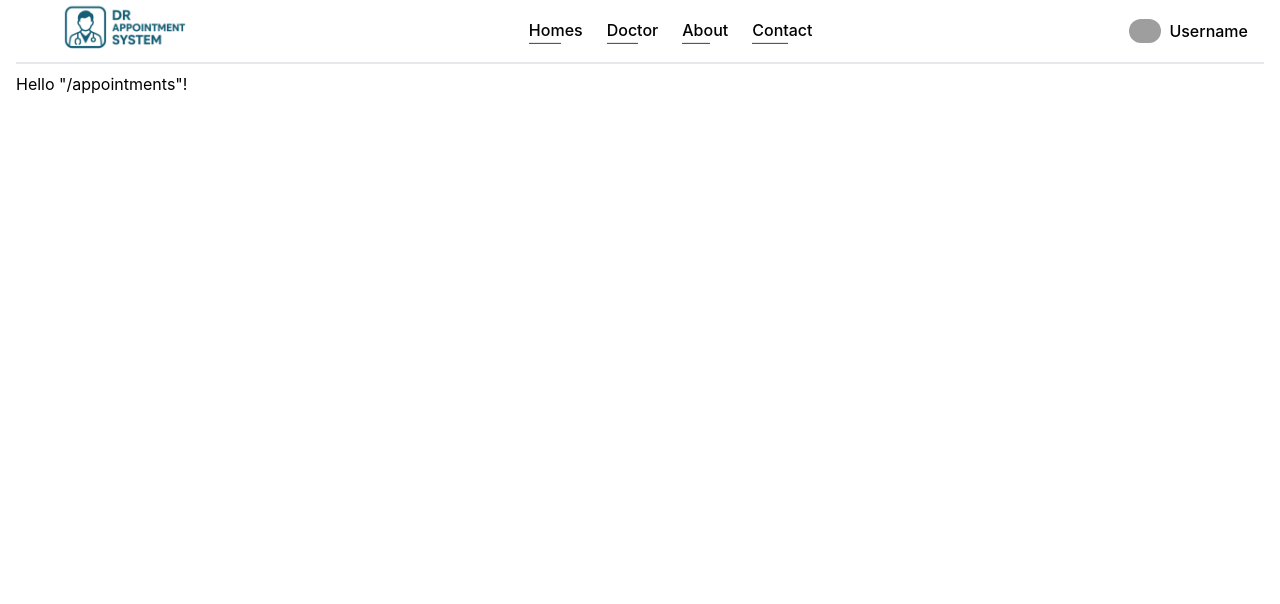
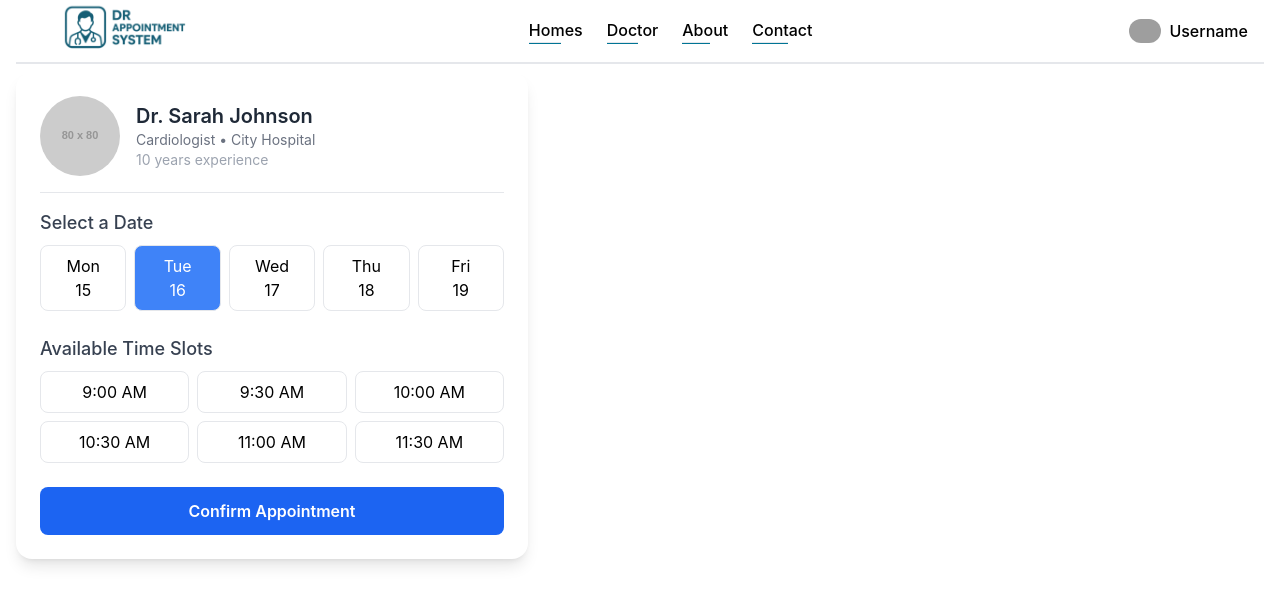
Before and after one commit to talhadar2011/DR_Appointment, a React (Vite) app in the folder client/dr_appointment_client/: page /appointments in a window 1280 px wide. Shown: the top 604 px of the page. Built offline with nearby package versions, Linux system fonts and the light colour scheme; grey boxes are pictures that could not be loaded.

Commit message:
Appointment Section created

```diff
--- a/client/dr_appointment_client/index.html
+++ b/client/dr_appointment_client/index.html
@@ -2,12 +2,12 @@
 <html lang="en">
   <head>
     <meta charset="UTF-8" />
-    <link rel="icon" type="image/svg+xml" href="/vite.svg" />
+    <link rel="icon" type="image/svg+xml" href="./src/assets/Logo_white_s-c.webp" />
     <meta name="viewport" content="width=device-width, initial-scale=1.0" />
     <link rel="preload" as="style" href="https://cdn.jsdelivr.net/npm/flowbite@3.1.2/dist/flowbite.min.css" onload="this.onload=null;this.rel='stylesheet'" />
 
 
-    <title>DrBookings</title>
+    <title>Dr's Appointment System</title>
   </head>
   <body>
     <div id="root"></div>
--- a/client/dr_appointment_client/src/components/Header.tsx
+++ b/client/dr_appointment_client/src/components/Header.tsx
@@ -5,7 +5,7 @@ export default function Header() {
  <section className="bg-white dark:bg-cyan-900">
     <div className="grid max-w-screen-xl px-4 py-8 mx-auto lg:gap-8 xl:gap-0 lg:py-16 lg:grid-cols-12">
         <div className="mr-auto place-self-center lg:col-span-7">
-            <h1 className="max-w-2xl mb-4 text-4xl font-extrabold tracking-tight leading-none md:text-5xl xl:text-6xl dark:text-white">Wellcome to Dr's Appointment Portal</h1>
+            <h1 className="max-w-2xl mb-4 text-4xl font-extrabold tracking-tight leading-none md:text-5xl xl:text-6xl dark:text-white">Wellcome to Dr's Appointment System</h1>
             <p className="max-w-2xl mb-6 font-light text-gray-500 lg:mb-8 md:text-lg lg:text-xl dark:text-gray-200">Book your appointment and visit your Doctor right away...</p>
             <div className=" bg-white cursor-pointer inline-flex items-center justify-center px-5 py-3 mr-3 text-base font-medium text-center text-black rounded-lg bg-primary-700 hover:bg-cyan-800 hover:text-white focus:ring-4 focus:ring-primary-300 dark:focus:ring-primary-900">
                 Get started
--- a/client/dr_appointment_client/src/pages/DoctorDetail.tsx
+++ b/client/dr_appointment_client/src/pages/DoctorDetail.tsx
@@ -1,4 +1,4 @@
-import React from "react";
+import React, { useEffect, useState } from "react";
 import { AppContext } from "../context/AppContext";
 
 export default function DoctorDetail({ doctorId }: { doctorId: string }) {
@@ -6,21 +6,117 @@ export default function DoctorDetail({ doctorId }: { doctorId: string }) {
   const doctors = React.useContext(AppContext)
   const doctor = doctors?.find(doc => doc.id == doctorId)
   console.log(doctor, "doctor in DoctorDetail");
+
+  //Creating Time Solts for Appointment
+
+  const [AppointmentSlots, setAppointmentSlots] = useState([])
+  const [AppointmentDay, setAppointmentDay] = useState(0)
+  const [AppointmentTime, setAppointmentTime] = useState([])
+  console.log(AppointmentSlots, "Slots")
+  console.log(AppointmentTime, "TIME")
+  const getAppointmentSlots = async () => {
+    setAppointmentSlots([])
+
+    const today = new Date()
+    const workingSlots = []
+    let current = new Date(today)
+    const slots = [];
+    const startHour = 8
+    const endHour = 14
+    for (let hour = startHour; hour < endHour; hour++) {
+      slots.push(`${hour}:00`);
+    }
+    // slots.push(`${endHour}:00`);
+    setAppointmentTime(slots)
+    while (workingSlots.length < 5) {
+      current.setDate(current.getDate() + 1);
+      const day = current.getDay();
+      if (day !== 0 && day !== 6) {
+        workingSlots.push(
+
+          new Date(current).toDateString().slice(4, 10)
+
+        );
+      }
+    }
+    setAppointmentSlots(workingSlots)
+
+
+  }
+  const handleSelectedTime=(selectedTime)=>{
+    const unbookedTime=AppointmentTime.filter((time)=> time!==selectedTime)
+    console.log(unbookedTime)
+    setAppointmentTime(unbookedTime)
+  }
+
+  useEffect(() => {
+    getAppointmentSlots()
+
+  }, [doctorId])
   return (
     <div className=" bg-cyan-800 rounded mt-10">
-      <div className="gap-8 items-center py-8 px-4 mx-auto max-w-screen-xl xl:gap-16 md:grid md:grid-cols-2 sm:py-16 lg:px-6">
-        <img className="w-full hidden dark:block" fetchPriority="high" src="https://cdn-icons-png.flaticon.com/512/149/149071.png" alt="dashboard image" />
+      <div className="flex flex-col gap-8 items-center py-8 px-4 mx-auto max-w-screen-xl xl:gap-16 md:grid md:grid-cols-2 sm:py-16 lg:px-6">
+        <img className="w-3/4 hidden dark:block" fetchPriority="high" src="https://cdn-icons-png.flaticon.com/512/149/149071.png" alt="dashboard image" />
         <div className="mt-4 md:mt-0">
           <h2 className="mb-4 text-4xl tracking-tight font-extrabold text-gray-900 dark:text-white">{doctor?.name}</h2>
           <p className="mb-6 font-bold text-gray-500 md:text-lg dark:text-white">{doctor?.specialization}</p>
           <p className="mb-6 font-medium text-gray-500 md:text-lg dark:text-white">{doctor?.degrees}</p>
           <p className="mb-6 font-medium text-gray-500 md:text-lg dark:text-white">Years of Experience: {doctor?.yearsOfExperience}</p>
           <p className="mb-6 font-medium text-gray-500 md:text-lg dark:text-white">Ratings: {doctor?.rating}</p>
-          <a className="inline-flex items-center cursor-pointer text-cyan-800 bg-white hover:bg-cyan-50 focus:ring-4 focus:ring-cyan-300 font-medium rounded-lg text-sm px-5 py-2.5 text-center dark:focus:ring-cyan-900">
+          {/* <a className="inline-flex items-center cursor-pointer text-cyan-800 bg-white hover:bg-cyan-50 focus:ring-4 focus:ring-cyan-300 font-medium rounded-lg text-sm px-5 py-2.5 text-center dark:focus:ring-cyan-900">
             Book Appointment
             <svg className="ml-2 -mr-1 w-5 h-5" fill="currentColor" viewBox="0 0 20 20" xmlns="http://www.w3.org/2000/svg"><path fillRule="evenodd" d="M10.293 3.293a1 1 0 011.414 0l6 6a1 1 0 010 1.414l-6 6a1 1 0 01-1.414-1.414L14.586 11H3a1 1 0 110-2h11.586l-4.293-4.293a1 1 0 010-1.414z" clipRule="evenodd"></path></svg>
-          </a>
+          </a> */}
         </div>
+      </div>
+      <div className="text-center pb-8 text-white">
+        <h1 className="mb-4 text-2xl tracking-tight font-extrabold text-gray-900 dark:text-white">Available Appointments</h1>
+        <div className="flex justify-center gap-4 mb-10">
+          {
+            AppointmentSlots.map((day, index) => (
+              <>
+                <button
+                  key={index}
+                  className=" cursor-pointer w-16  h-16 rounded-lg border flex flex-col items-center justify-center hover:bg-cyan-500 hover:text-white"
+                >
+                  <span className="font-medium">
+                    {day}
+
+                  </span>
+                  <br></br>
+
+                </button>
+
+              </>
+            ))
+          }
+
+
+        </div>
+        <div className="flex justify-center gap-4 mb-10">
+          {
+            AppointmentTime.map((time, index) => (
+              <>
+                <button
+                onClick={()=>handleSelectedTime(time)}
+                  key={index}
+                  className=" cursor-pointer w-16  h-16 rounded-lg border flex flex-col items-center justify-center hover:bg-cyan-500 hover:text-white"
+                >
+                  <span className="font-medium">
+                    {time}
+
+                  </span>
+                  <br></br>
+
+                </button>
+
+              </>
+            ))
+          }
+
+
+        </div>
+
       </div>
     </div>
   )
--- a/client/dr_appointment_client/src/pages/MyAppoinments.tsx
+++ b/client/dr_appointment_client/src/pages/MyAppoinments.tsx
@@ -0,0 +1,59 @@
+import React from 'react'
+
+export default function MyAppoinments() {
+  return (
+    <div>
+  <div className="bg-white shadow-lg rounded-2xl p-6 w-full max-w-lg">
+    <div className="flex items-center gap-4 border-b pb-4 mb-4">
+      <img src="https://via.placeholder.com/80" alt="Doctor"
+        className="w-20 h-20 rounded-full object-cover"/>
+      <div>
+        <h2 className="text-xl font-semibold text-gray-800">Dr. Sarah Johnson</h2>
+        <p className="text-gray-500 text-sm">Cardiologist • City Hospital</p>
+        <p className="text-gray-400 text-sm">10 years experience</p>
+      </div>
+    </div>
+
+    <div>
+      <h3 className="text-lg font-medium text-gray-700 mb-2">Select a Date</h3>
+      <div className="grid grid-cols-5 gap-2">
+        <button className="p-2 rounded-lg border text-center hover:bg-blue-500 hover:text-white">
+          Mon <br/> 15
+        </button>
+        <button className="p-2 rounded-lg border text-center bg-blue-500 text-white">
+          Tue <br/> 16
+        </button>
+        <button className="p-2 rounded-lg border text-center hover:bg-blue-500 hover:text-white">
+          Wed <br/> 17
+        </button>
+        <button className="p-2 rounded-lg border text-center hover:bg-blue-500 hover:text-white">
+          Thu <br/> 18
+        </button>
+        <button className="p-2 rounded-lg border text-center hover:bg-blue-500 hover:text-white">
+          Fri <br/> 19
+        </button>
+      </div>
+    </div>
+
+    <div className="mt-6">
+      <h3 className="text-lg font-medium text-gray-700 mb-2">Available Time Slots</h3>
+      <div className="grid grid-cols-3 gap-2">
+        <button className="p-2 rounded-lg border hover:bg-blue-500 hover:text-white">9:00 AM</button>
+        <button className="p-2 rounded-lg border hover:bg-blue-500 hover:text-white">9:30 AM</button>
+        <button className="p-2 rounded-lg border hover:bg-blue-500 hover:text-white">10:00 AM</button>
+        <button className="p-2 rounded-lg border hover:bg-blue-500 hover:text-white">10:30 AM</button>
+        <button className="p-2 rounded-lg border hover:bg-blue-500 hover:text-white">11:00 AM</button>
+        <button className="p-2 rounded-lg border hover:bg-blue-500 hover:text-white">11:30 AM</button>
+      </div>
+    </div>
+
+    <div className="mt-6">
+      <button className="w-full bg-blue-600 text-white py-3 rounded-lg font-semibold hover:bg-blue-700">
+        Confirm Appointment
+      </button>
+    </div>
+  </div>
+
+    </div>
+  )
+}
--- a/client/dr_appointment_client/src/routes/appointments.tsx
+++ b/client/dr_appointment_client/src/routes/appointments.tsx
@@ -1,9 +1,10 @@
 import { createFileRoute } from '@tanstack/react-router'
+import MyAppoinments from '../pages/MyAppoinments'
 
 export const Route = createFileRoute('/appointments')({
   component: RouteComponent,
 })
 
 function RouteComponent() {
-  return <div>Hello "/appointments"!</div>
+  return <MyAppoinments />
 }
```
